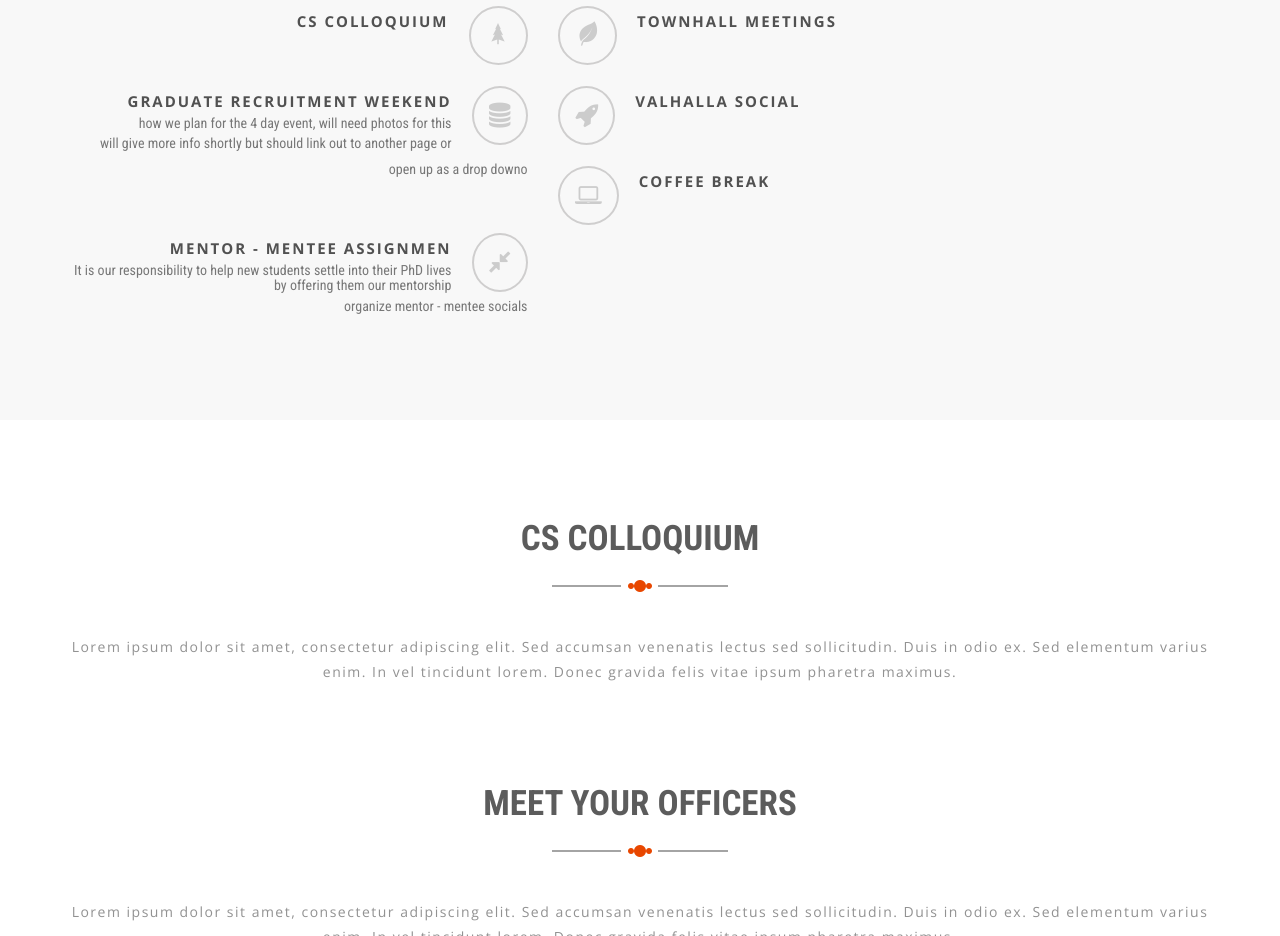
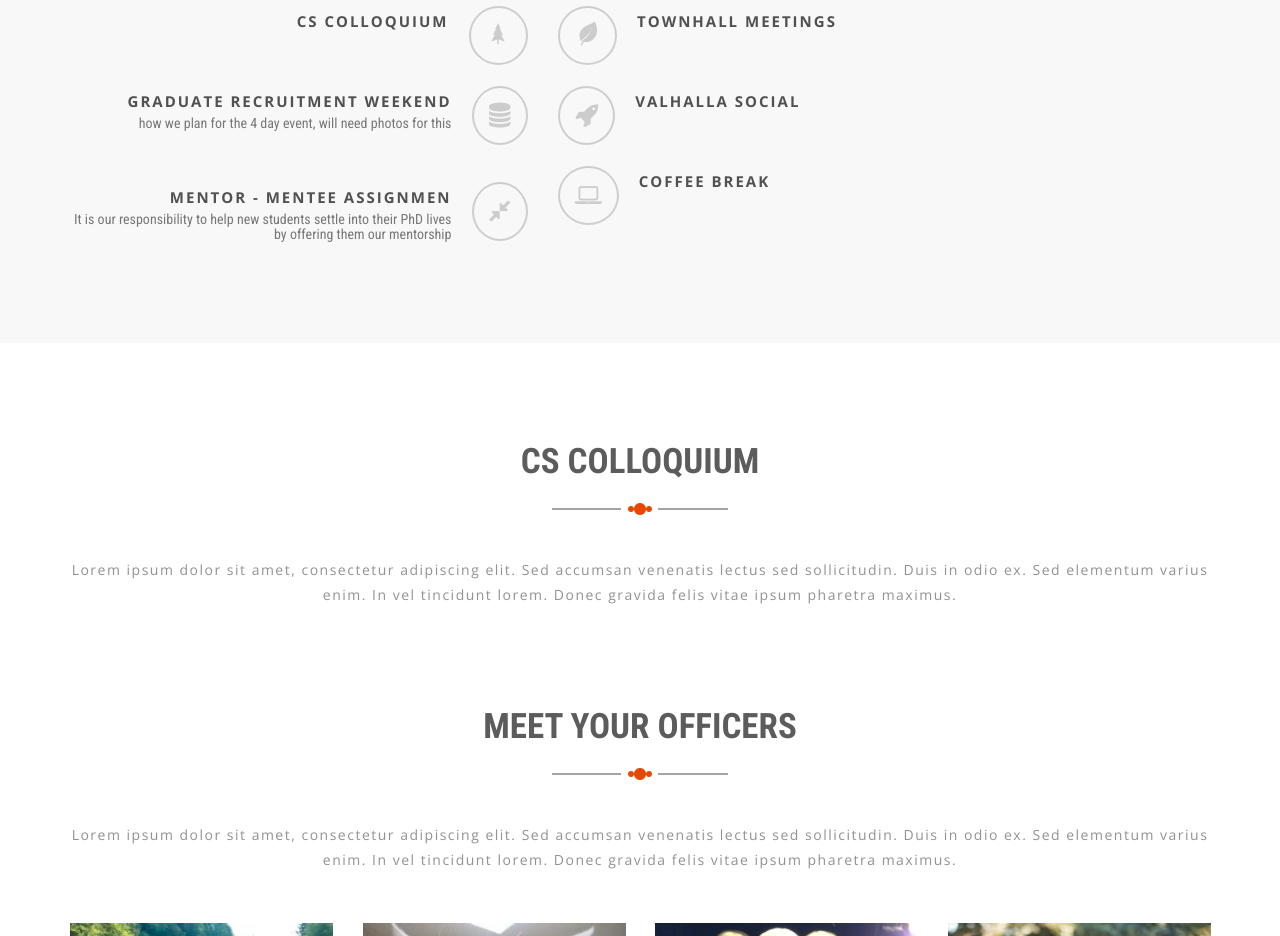
Before and after one commit to rabimba/CSGSA, a plain HTML site: page index.html in a window 1280 px wide. Shown: the part 1480-2416 px from the top of the page. Drawn offline with nearby package versions, Linux system fonts and the light colour scheme.

```diff
--- a/index.html
+++ b/index.html
@@ -523,7 +523,7 @@ style="z-index: 3; max-width: 50px; max-height: 50px; white-space: nowrap;">
             <div class="media-body">
               <h2>Graduate Recruitment Weekend</h2>
               <h3>how we plan for the 4 day event, will need photos for this </h3>
-              <span>will give more info shortly but should link out to another page or open up as a drop downo</span>
+              <span></span>
             </div>
           </div>
           <div class="wow zoomIn media">
@@ -535,7 +535,7 @@ style="z-index: 3; max-width: 50px; max-height: 50px; white-space: nowrap;">
             <div class="media-body">
               <h2>Mentor - Mentee Assignmen</h2>
               <h3>It is our responsibility to help new students settle into their PhD lives by offering them our mentorship</h3>
-              <span>organize mentor - mentee socials</span>
+              <span></span>
             </div>
           </div>
         </div>
```
